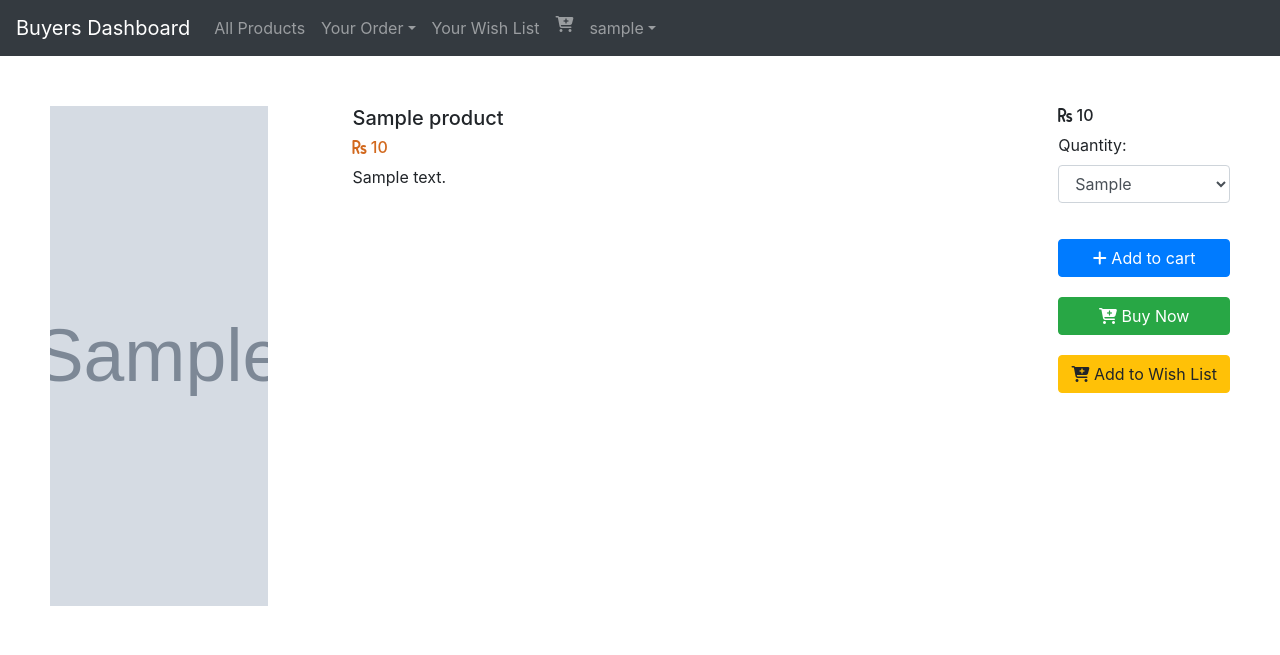
After one commit to Riteshagg/Ecommerce-Website, a Django app: page /blog/buy/1 in a window 1280 px wide. The commit adds this page. Shown: the top 655 px of the page. Run offline with Django 3.2, Linux system fonts and the light colour scheme; a user stored in the database is signed in; tables that the repository leaves empty hold one stand-in row (values such as "Sample post"); grey boxes marked "Sample" are stand-in pictures; some libraries are stand-ins or nearby versions.

Commit message:
Work on the items view and add to cart

```diff
--- a/blog/models.py
+++ b/blog/models.py
@@ -1,17 +1,43 @@
 from django.db import models
 from django import forms
+
+class Farmer(models.Model):
+    id = models.AutoField(primary_key=True)
+    Fname = models.CharField(max_length=233)
+    state = models.CharField(max_length=50)
+    country = models.CharField(max_length=50)
+    class Meta:
+        indexes = [
+            models.Index(fields=['Fname'], name='Farmer1'),
+            models.Index(fields=['state'], name='state1'),
+            models.Index(fields=['country'], name='country1'),
+
+        ]
+
+class ProQuantity(models.Model):
+    id = models.AutoField(primary_key=True)
+    quantity_total = models.CharField(max_length=80)
+    farmerId = models.ForeignKey(Farmer,on_delete=models.CASCADE)
+    class Meta:
+        indexes = [
+            models.Index(fields=['quantity_total'], name='quantity_total1'),
+            models.Index(fields=['farmerId'], name='farmerId1'),
+
+        ]
+
+
 class Product(models.Model):
     id = models.AutoField(primary_key=True)
     name = models.CharField(max_length=80)
     description = models.TextField()
     price = models.IntegerField()
     image = models.ImageField(upload_to='blog/images')
-    farmer_id = models.IntegerField()
-    quantity = models.CharField(max_length=255)
+    farmer_id = models.ForeignKey(Farmer,on_delete=models.CASCADE)
+    quantity = models.CharField(max_length=55)
     productCate_id = models.IntegerField()
     class Meta:
          indexes = [
-            models.Index(fields=['name', 'name']),
+            models.Index(fields=['name'], name='name1'),
             models.Index(fields=['description'], name='description1'),
             models.Index(fields=['price'], name='price1'),
             models.Index(fields=['image'], name='image1'),
@@ -23,3 +49,24 @@ class Product(models.Model):
 
     def __str__(self):
         return self.quantity
+
+
+
+
+
+
+
+class Transaction(models.Model):
+    id = models.AutoField(primary_key=True)
+    quantityid = models.ForeignKey(ProQuantity,on_delete=models.CASCADE)
+    farmerId = models.ForeignKey(Farmer,on_delete=models.CASCADE)
+    productid = models.ForeignKey(Product,on_delete=models.CASCADE)
+    status = models.CharField(max_length=50)
+    class Meta:
+        indexes = [
+            models.Index(fields=['quantityid'], name='quantity_id1'),
+            models.Index(fields=['farmerId'], name='farmerId2'),
+            models.Index(fields=['productid'], name='product_id1'),
+            models.Index(fields=['status'], name='status'),
+
+        ]
--- a/blog/templates/blog/main.html
+++ b/blog/templates/blog/main.html
@@ -23,31 +23,31 @@
 
                 {% if user.is_authenticated %}
                  <li class="nav-item">
-                  <a class="nav-link" href="product">All Products</a>
+                  <a class="nav-link" href="{% url 'product' %}">All Products</a>
                 </li>
                 <li class="nav-item">
 
                     <div class="dropdown">
                       <a href="#" class="nav-link dropdown-toggle" data-toggle="dropdown">Your Order</a>
                     <div class="dropdown-menu">
-                      <a class="dropdown-item" href="order">Order</a>
-                      <a class="dropdown-item" href="buyagain">buy again</a>
-                      <a class="dropdown-item" href="cancel">Cancelled order</a>
+                      <a class="dropdown-item" href="{% url 'order' %}">Order</a>
+                      <a class="dropdown-item" href="{% url 'buyagain' %}">buy again</a>
+                      <a class="dropdown-item" href="{% url 'cancel' %}">Cancelled order</a>
                     </div>
                   </div>
                 </li>
                 <li class="nav-item">
-                  <a class="nav-link" href="wishlist">Your Wish List</a>
+                  <a class="nav-link" href="{% url 'wishlist' %}">Your Wish List</a>
                 </li>
                 <li class="nav-item">
-                  <a class="nav-link" href="chart"><i class="fas fa-cart-plus"></i></a>
+                  <a class="nav-link" href="{% url 'chart' %}"><i class="fas fa-cart-plus"></i></a>
                 </li>
 
                 <li class="nav-item">
                   <div class="dropdown">
                     <a href="#" class="nav-link dropdown-toggle" data-toggle="dropdown">{{request.user}}</a>
                   <div class="dropdown-menu">
-                    <a class="dropdown-item" href="logout">Logout</a>
+                    <a class="dropdown-item" href="{% url 'logout' %}">Logout</a>
                   </div>
                 </div>
 
--- /dev/null
+++ b/blog/templates/blog/product_items.html
@@ -0,0 +1,66 @@
+{% extends 'blog/main.html' %}
+{% load crispy_forms_tags %}
+{% block title %} Product {% endblock %}
+{% block css %}
+<style>
+    .product-container{
+    width: 100%;
+    height: auto;
+
+    padding: 50px;
+ }
+ .content h6{
+   color: chocolate;
+ }
+
+.btns{
+    width: 100%;
+    margin-top: 20px;
+}
+ .product-img{
+        width:80%;
+        height: 500px;
+ }
+</style>
+{% endblock %}
+{% block body %}
+<div class="product-container">
+    <div class="row">
+      <div class="col-3">
+          <img src = '/media/{{item.image}}' class="product-img">
+
+        </div>
+            <div class="col-7 content">
+              <h5>{{item.name}}</h4>
+              <h6><i class="fas fa-rupee-sign"></i> {{item.price}}</h5>
+                <p>{{item.description}}</p>
+              </div>
+              <div class="col-2">
+                <h6><i class="fas fa-rupee-sign"></i> {{item.price}}</h5>
+
+
+                    <form action="{% url 'buycate' %}" method="POST">
+                      {% csrf_token %}
+                      <div class="form-group">
+                        <label for="sel1">Quantity:</label>
+                        <select class="form-control" id="sel1">
+                            {% for list in model %}
+                            <option value="{{list.id}}">{{list.quantity_total}}</option>
+                      {% endfor %}
+                        </select>
+                      </div>
+
+                  <button type="submit" name="addtocart" class="btn btn-primary btns"><i class="fas fa-plus"></i> Add to cart</button>
+                  <button type="submit" name="buynow" class="btn btn-success btns"><i class="fas fa-cart-plus"></i> Buy Now</button>
+                    <button type="submit" name="addtowishlist" class="btn btn-warning btns"><i class="fas fa-cart-plus"></i> Add to Wish List</button>
+
+                    </form>
+
+            </form>
+            </div>
+            </div>
+
+
+
+          </div>
+{% endblock %}
--- a/blog/urls.py
+++ b/blog/urls.py
@@ -2,7 +2,16 @@ from django.urls import path
 from . import views
 urlpatterns = [
     path('index', views.index,name='index' ),
+    path('order', views.index,name='order' ),
+    path('buyagain', views.index,name='buyagain' ),
+    path('cancel', views.index,name='cancel' ),
+    path('wishlist', views.index,name='wishlist' ),
+    path('chart', views.index,name='chart' ),
     path('product',views.product,name='product'),
+    path('viewitems/<int:itemid>',views.viewitems,name='viewitems'),
+    path('buycate',views.viewitems,name='buycate'),
+    path('buy/<int:itemid>',views.viewitems,name='buy'),
+    path('addtowishlist/<int:itemid>',views.viewitems,name='addtowishlist'),
     path('signup', views.signup,name='signup'),
     path('login', views.handlelogin,name='login'),
     path('logout', views.handlelogout,name='logout'),
--- a/blog/views.py
+++ b/blog/views.py
@@ -4,8 +4,8 @@ from django.contrib.auth import authenticate, login, logout
 from django.contrib.auth.models import User
 from django.contrib import messages
 from django.contrib.auth.decorators import login_required
-from .models import Product
-from .forms import List
+from .models import Product,ProQuantity
+from .forms import List,Quentity
 # Create your views here.
 
 def index(request):
@@ -70,3 +70,25 @@ def handlelogout(request):
         logout(request)
         messages.success(request,"Logout successfully")
         return redirect(index)
+
+
+
+@login_required(login_url='login')
+def viewitems(request,itemid):
+        items = Product.objects.get(id=itemid)
+        model = ProQuantity.objects.all()
+        params  = {'item':items,'model':model}
+        return render(request,'blog/product_items.html',params)
+
+
+
+@login_required(login_url='login')
+def buycate(request):
+        if request.method=="POST":
+            model= Quentity(request.POST)
+            if model.is_valid():
+                    model.save()
+            return redirect(product)
+        else:
+           model = Quentity.objects.all()
+        return render(request,'blog/product_items.html',{'form':model})
```
Also changed, not shown: blog/forms.py (+7 -0 lines), blog/templates/blog/product.html (+31 -16 lines), blog/migrations/0002_auto_20200212_1216.py (deleted), blog/migrations/0002_auto_20200213_1528.py (added), media/blog/images/71OTUv0Vx2L._AC_UY218_ML3_.jpg (added), media/blog/images/71OTUv0Vx2L._AC_UY218_ML3__yDtMCqh.jpg (added).
